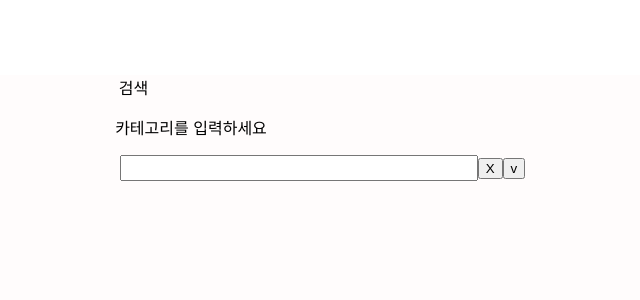
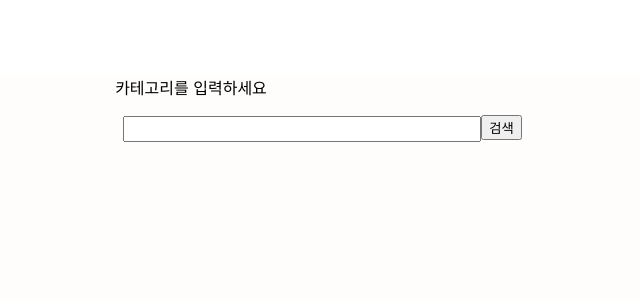
Before and after one commit to mun-jeong-min/eee-front, a React (Create React App) app: page /search in a window 1280 px wide. Shown: the top 300 px of the page, without its empty margins (449-1089 px from the left). Built offline with nearby package versions, Linux system fonts and the light colour scheme.

Commit message:
EDIT :: category 검색 후 값 반환

```diff
--- a/src/App.css
+++ b/src/App.css
@@ -3,6 +3,18 @@
   background-color: #fffcfc;
   height: 640px;
   margin-top: 75px;
+}
+
+.categoryInput {
+  border: 1px solid black;
+  width: 500px;
+  margin-left: 500px;
+  margin-top: 30px;
+  padding: 20px;
+}
+
+.categoryInput:hover {
+  color: purple;
 }
 
 .search {
--- a/src/components/search.jsx
+++ b/src/components/search.jsx
@@ -1,14 +1,40 @@
+import { useState } from "react";
+import { instance } from "../util/instance";
+
 const Search = () => {
+  const [data, setData] = useState("");
+  const [list, setList] = useState([]);
+  const input = (e) => {
+    setData(e.target.value);
+  };
+
+  const search = () => {
+    instance
+      .post("/practice/read", {
+        category: data,
+      })
+      .then(function (res) {
+        setList(res.data.list);
+      });
+  };
+
   return (
     <div className='App'>
       <div>
-        <p className='searchP'>검색</p>
         <p>카테고리를 입력하세요</p>
         <div className='search'>
-          <input className='searchInput' type='text' />
-          <button>X</button>
-          <button>v</button>
+          <input
+            className='searchInput'
+            type='text'
+            value={data}
+            onChange={input}
+          />
+          <button onClick={search}>검색</button>
         </div>
+        {list.map((v, i) => {
+          console.log(v);
+          return <div className='categoryInput'>{v.content}</div>;
+        })}
       </div>
     </div>
   );
```
